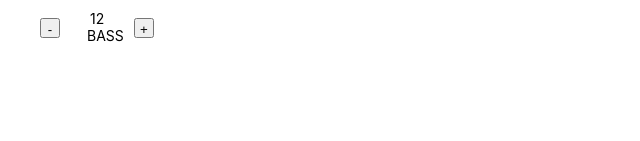
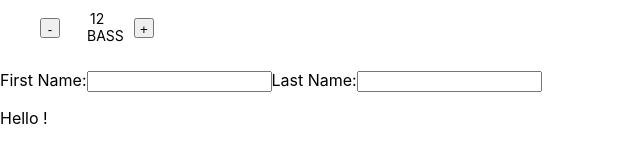
Before and after one commit to rijashaheed/pure-react-exercises, a React (Create React App) app: page / in a window 1280 px wide. Shown: the part 4233-4374 px from the top of the page, without its empty margins (0-640 px from the left). Before the commit the page ends 4303 px from the top, so only its background shows below. Built offline with nearby package versions, Linux system fonts and the light colour scheme; no server answers.

Commit message:
Completed Input Controls Exercise1

```diff
--- a/src/App.js
+++ b/src/App.js
@@ -18,6 +18,7 @@ import Room from "./StateFunctionExercise1";
 import RandomList from "./StateFunctionExercise2";
 import AudioControls from "./StateFunctionExercise3(a)";
 import AudioControlsB from "./StateFunctionExercise3(b)";
+import InputName from "./InputControlsExercise1";
 
 //GitHub example
 function App() {
@@ -197,6 +198,7 @@ function App() {
       <RandomList />
       <AudioControls />
       <AudioControlsB />
+      <InputName />
     </div>
   );
 }
--- /dev/null
+++ b/src/InputControlsExercise1.js
@@ -0,0 +1,28 @@
+import React, { useState } from "react";
+
+const InputName = () => {
+  const [fname, setFname] = useState("");
+  const [lname, setLname] = useState("");
+
+  const handleFname = (event) => {
+    setFname(event.target.value);
+  };
+
+  const handleLname = (event) => {
+    setLname(event.target.value);
+  };
+
+  return (
+    <>
+      <label>First Name:</label>
+      <input type="text" value={fname} onChange={handleFname} />
+      <label>Last Name:</label>
+      <input type="text" value={lname} onChange={handleLname} />
+      <p>
+        Hello {fname} {lname}!
+      </p>
+    </>
+  );
+};
+
+export default InputName;
```
